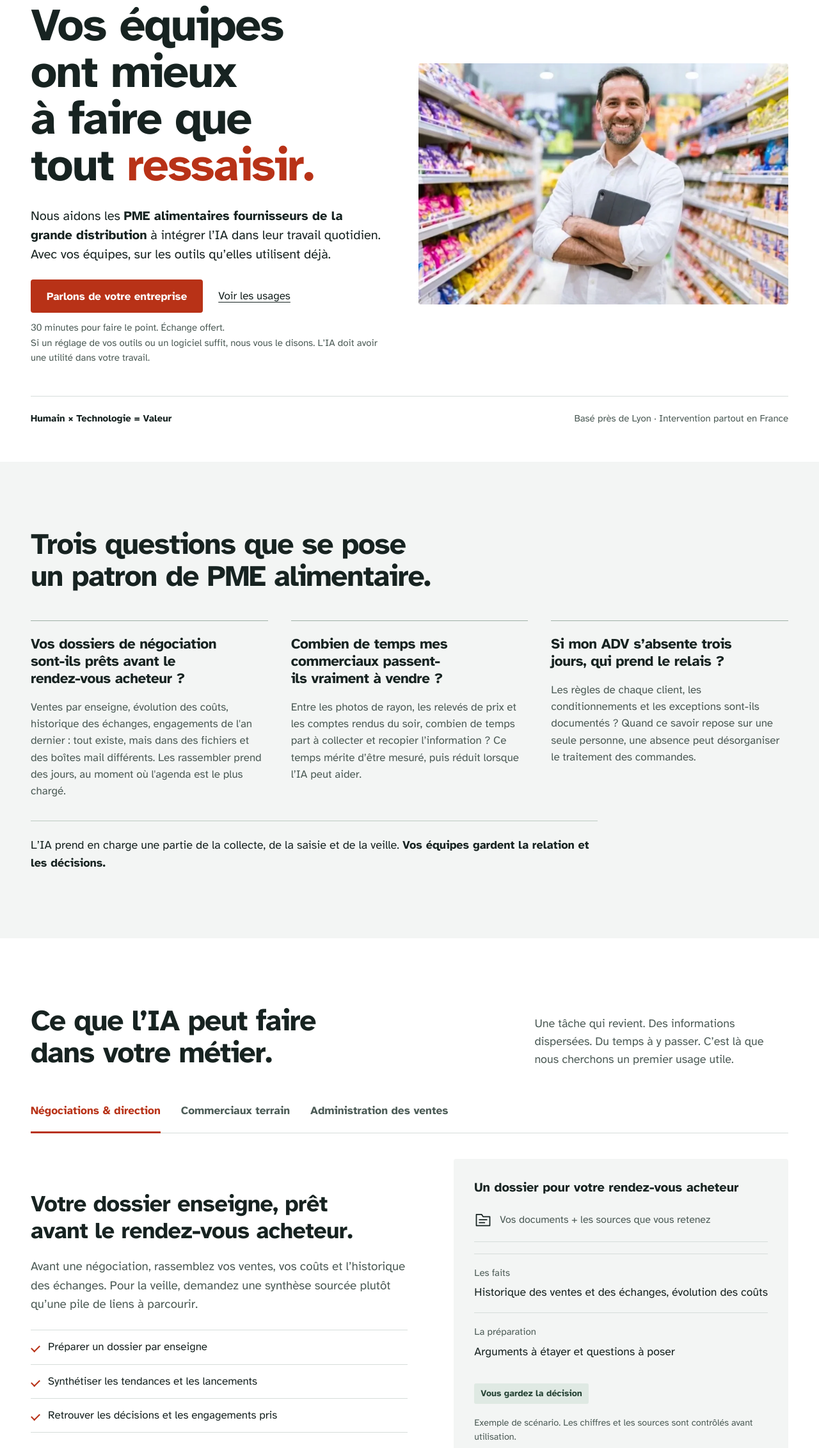
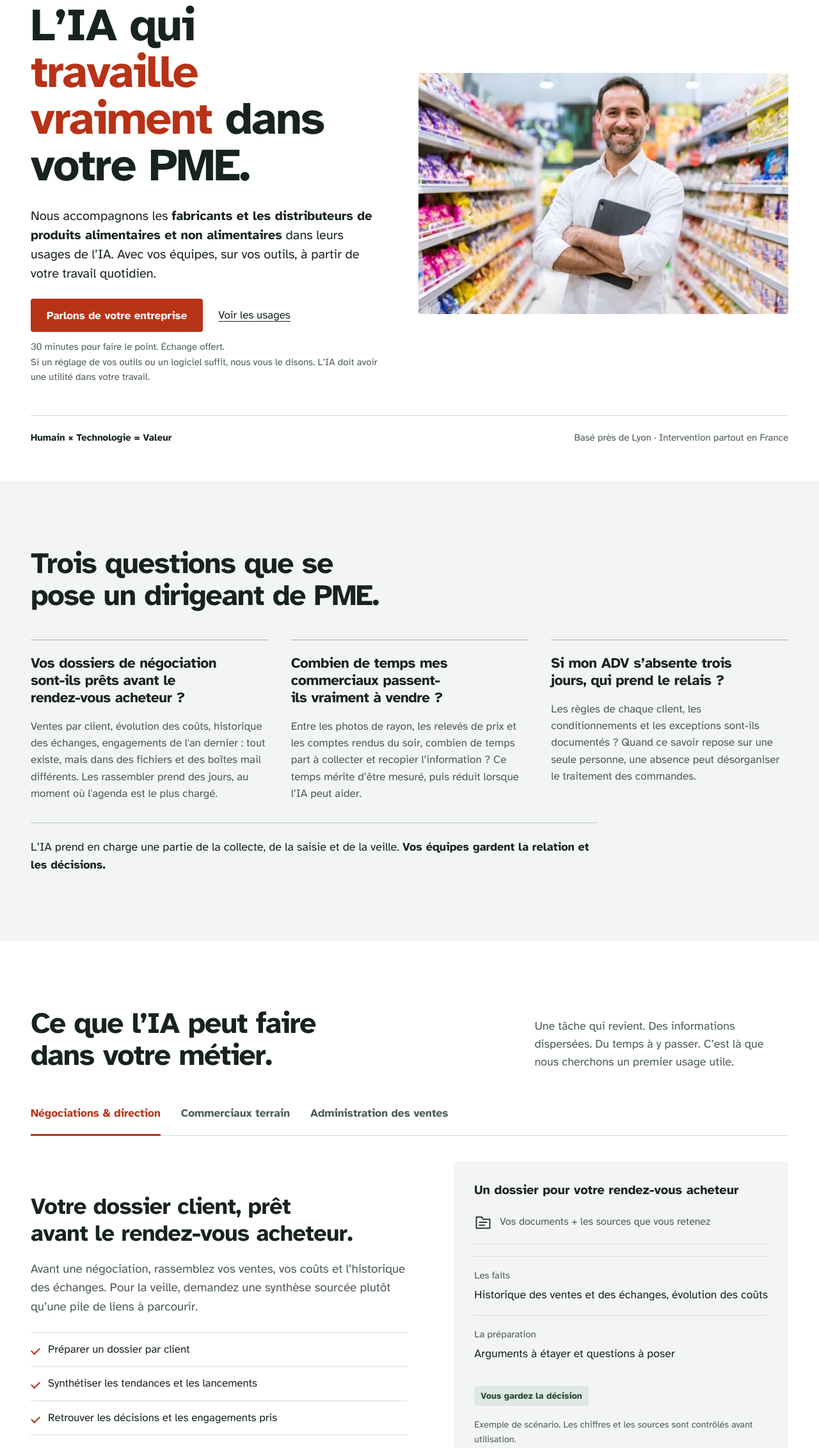
Before and after one commit to artru-consulting/IA-PME-ALIMENTAIRE-FRANCE-, a plain HTML site: page index.html in a window 1280 px wide. Shown: the part 156-2420 px from the top of the page at 64% size. Drawn offline with Linux system fonts and the light colour scheme.

Commit message:
Ouvrir Claudets aux fabricants et distributeurs alimentaires et non alimentaires
Nouvelle accroche : L’IA qui travaille vraiment dans votre PME. Positionnement alimentaire et non alimentaire, dossiers présentés par client et métadonnées cohérentes. Tarifs et témoignages conservés.

```diff
--- a/index.html
+++ b/index.html
@@ -3,8 +3,8 @@
 <head>
 <meta charset="utf-8">
 <meta name="viewport" content="width=device-width,initial-scale=1">
-<title>Claudets.fr : IA pour les PME alimentaires</title>
-<meta name="description" content="Claudets accompagne les PME alimentaires fournisseurs de la grande distribution dans leurs usages de l’IA. Pierre Artru et une équipe d’experts indépendants, avec vos équipes et sur vos outils.">
+<title>Claudets.fr : IA pour les PME, fabricants et distributeurs</title>
+<meta name="description" content="Claudets accompagne les PME, fabricants et distributeurs de produits alimentaires et non alimentaires, dans leurs usages de l’IA au quotidien.">
 <meta name="robots" content="noindex, nofollow">
 <meta name="theme-color" content="#172321">
 <meta name="color-scheme" content="light">
@@ -13,8 +13,8 @@
 <link rel="preload" href="assets/fonts/atkinson-hyperlegible-latin-700-normal.woff2" as="font" type="font/woff2" crossorigin>
 <meta property="og:type" content="website">
 <meta property="og:site_name" content="Claudets.fr">
-<meta property="og:title" content="Claudets.fr : Vos équipes ont mieux à faire que tout ressaisir.">
-<meta property="og:description" content="L’IA au service des PME françaises. Pierre Artru et une équipe d’experts indépendants. Des usages construits avec vos équipes, sur vos outils.">
+<meta property="og:title" content="Claudets.fr : L’IA qui travaille vraiment dans votre PME.">
+<meta property="og:description" content="Fabricants et distributeurs de produits alimentaires et non alimentaires : des usages de l’IA construits avec vos équipes, sur vos outils.">
 <meta property="og:url" content="https://artru-consulting.github.io/IA-PME-ALIMENTAIRE-FRANCE-/">
 <meta property="og:locale" content="fr_FR">
 <style>
@@ -107,8 +107,8 @@
   <div class="wrap">
    <div class="hero-grid">
     <div class="hero-copy">
-     <h1 id="titre">Vos équipes ont mieux à faire que tout <em>ressaisir.</em></h1>
-     <p class="hero-lead">Nous aidons les <strong>PME alimentaires fournisseurs de la grande distribution</strong> à intégrer l’IA dans leur travail quotidien. Avec vos équipes, sur les outils qu’elles utilisent déjà.</p>
+     <h1 id="titre">L’IA qui <em>travaille vraiment</em> dans votre PME.</h1>
+     <p class="hero-lead">Nous accompagnons les <strong>fabricants et les distributeurs de produits alimentaires et non alimentaires</strong> dans leurs usages de l’IA. Avec vos équipes, sur vos outils, à partir de votre travail quotidien.</p>
      <div class="hero-actions"><a class="button" href="#contact" data-rendez-vous rel="noopener">Parlons de votre entreprise</a><a class="text-link" href="#avant-apres">Voir les usages</a></div>
      <p class="hero-note">30 minutes pour faire le point. Échange offert.<br>Si un réglage de vos outils ou un logiciel suffit, nous vous le disons. L’IA doit avoir une utilité dans votre travail.</p>
     </div>
@@ -121,9 +121,9 @@
  </section>
  <section class="section business" aria-labelledby="questions-patron">
   <div class="wrap">
-   <h2 id="questions-patron">Trois questions que se pose un patron de PME alimentaire.</h2>
+   <h2 id="questions-patron">Trois questions que se pose un dirigeant de PME.</h2>
    <div class="business-questions">
-    <div><h3>Vos dossiers de négociation sont-ils prêts avant le rendez-vous acheteur&nbsp;?</h3><p>Ventes par enseigne, évolution des coûts, historique des échanges, engagements de l'an dernier : tout existe, mais dans des fichiers et des boîtes mail différents. Les rassembler prend des jours, au moment où l'agenda est le plus chargé.</p></div>
+    <div><h3>Vos dossiers de négociation sont-ils prêts avant le rendez-vous acheteur&nbsp;?</h3><p>Ventes par client, évolution des coûts, historique des échanges, engagements de l'an dernier : tout existe, mais dans des fichiers et des boîtes mail différents. Les rassembler prend des jours, au moment où l'agenda est le plus chargé.</p></div>
     <div><h3>Combien de temps mes commerciaux passent-ils vraiment à vendre&nbsp;?</h3><p>Entre les photos de rayon, les relevés de prix et les comptes rendus du soir, combien de temps part à collecter et recopier l’information&nbsp;? Ce temps mérite d’être mesuré, puis réduit lorsque l’IA peut aider.</p></div>
     <div><h3>Si mon ADV s’absente trois jours, qui prend le relais&nbsp;?</h3><p>Les règles de chaque client, les conditionnements et les exceptions sont-ils documentés&nbsp;? Quand ce savoir repose sur une seule personne, une absence peut désorganiser le traitement des commandes.</p></div>
    </div>
@@ -135,7 +135,7 @@
    <div class="usages-top"><h2 id="usages">Ce que l’IA peut faire<br>dans votre métier.</h2><p>Une tâche qui revient. Des informations dispersées. Du temps à y passer. C’est là que nous cherchons un premier usage utile.</p></div>
    <div class="tabs" aria-label="Choisir un usage"><a id="tab-marketing" href="#usage-marketing">Négociations &amp; direction</a><a id="tab-commercial" href="#usage-commercial">Commerciaux terrain</a><a id="tab-adv" href="#usage-adv">Administration des ventes</a></div>
    <div class="tab-panel" id="usage-marketing" aria-labelledby="tab-marketing">
-    <div class="use-copy"><h3>Votre dossier enseigne, prêt avant le rendez-vous acheteur.</h3><p>Avant une négociation, rassemblez vos ventes, vos coûts et l’historique des échanges. Pour la veille, demandez une synthèse sourcée plutôt qu’une pile de liens à parcourir.</p><ul class="use-list"><li>Préparer un dossier par enseigne</li><li>Synthétiser les tendances et les lancements</li><li>Retrouver les décisions et les engagements pris</li></ul></div>
+    <div class="use-copy"><h3>Votre dossier client, prêt avant le rendez-vous acheteur.</h3><p>Avant une négociation, rassemblez vos ventes, vos coûts et l’historique des échanges. Pour la veille, demandez une synthèse sourcée plutôt qu’une pile de liens à parcourir.</p><ul class="use-list"><li>Préparer un dossier par client</li><li>Synthétiser les tendances et les lancements</li><li>Retrouver les décisions et les engagements pris</li></ul></div>
     <div class="work-sample" aria-label="Exemple de dossier pour un rendez-vous acheteur">
      <h4>Un dossier pour votre rendez-vous acheteur</h4><div class="sample-source"><svg viewBox="0 0 24 24" aria-hidden="true"><path d="M3 5h7l2 3h9v12H3zM7 12h10M7 16h7"/></svg><span>Vos documents + les sources que vous retenez</span></div>
      <dl><div class="sample-row"><dt>Les faits</dt><dd>Historique des ventes et des échanges, évolution des coûts</dd></div><div class="sample-row"><dt>La préparation</dt><dd>Arguments à étayer et questions à poser</dd></div></dl>
@@ -233,10 +233,10 @@
     <details><summary>Nous utilisons déjà Copilot. Est-ce que ça fonctionne&nbsp;?</summary><p>Oui. Si vos équipes travaillent dans Outlook, Teams et Excel, Copilot est souvent un bon point de départ. Le diagnostic vérifie ce que votre abonnement Microsoft permet déjà. Si un usage demande un autre outil, nous vous le disons avec son coût. La décision vous revient.</p></details>
     <details><summary>Notre groupe ou notre informatique nous impose ses outils. Comment faites-vous&nbsp;?</summary><p>Nous travaillons dans ce cadre. Le diagnostic part des outils autorisés chez vous. Nous ne proposons un autre outil que si l'usage le justifie, et toujours avec l'accord de votre informatique.</p></details>
     <details><summary>Notre service informatique doit-il être impliqué&nbsp;?</summary><p>Oui, dès le départ. Nous lui présentons les usages envisagés, les données concernées et les accès nécessaires. Il valide avant tout essai. Nous apportons la méthode métier, il garde la maîtrise de votre système.</p></details>
-    <details><summary>Et notre ERP, l'EDI avec les enseignes&nbsp;?</summary><p>Les premiers usages fonctionnent à côté de vos logiciels : lire une commande, préparer un compte rendu, rassembler un dossier. Si un lien avec votre ERP devient utile, nous le chiffrons après le diagnostic, avec votre informatique ou votre intégrateur.</p></details>
+    <details><summary>Et notre ERP, l'EDI avec nos clients&nbsp;?</summary><p>Les premiers usages fonctionnent à côté de vos logiciels : lire une commande, préparer un compte rendu, rassembler un dossier. Si un lien avec votre ERP devient utile, nous le chiffrons après le diagnostic, avec votre informatique ou votre intégrateur.</p></details>
     <details><summary>Est-ce que cela risque de perturber ce qui fonctionne déjà&nbsp;?</summary><p>Les premiers essais se font à côté de votre fonctionnement habituel, sur des cas réels. Nous vérifions les réponses et les erreurs avant toute mise en service. Vous et votre informatique validez le passage à l’usage quotidien et la façon de revenir au fonctionnement précédent si nécessaire.</p></details>
     <details><summary>Et si nous souhaitons continuer sans vous&nbsp;?</summary><p>Les comptes sont au nom de votre entreprise. Vous gardez la maîtrise des accès et pouvez les retirer. Nous vous remettons la documentation, les réglages et les développements réalisés pour votre projet, dans les conditions prévues au devis. Votre équipe ou un autre prestataire peut reprendre la suite.</p></details>
-    <details><summary>Nos tarifs et nos conditions commerciales sont confidentiels. Comment fait-on&nbsp;?</summary><p>Vos conditions négociées avec les enseignes font partie des données que nous traitons avec le plus de précaution. Avant tout essai, nous décidons quelles données peuvent être utilisées, par qui et dans quel outil. Nous vérifions les réglages, l’utilisation éventuelle des données pour entraîner les modèles, leur durée de conservation et l’hébergement selon la solution retenue. Les engagements et validations nécessaires sont cadrés avant l’installation.</p></details>
+    <details><summary>Nos tarifs et nos conditions commerciales sont confidentiels. Comment fait-on&nbsp;?</summary><p>Vos conditions négociées avec vos clients font partie des données que nous traitons avec le plus de précaution. Avant tout essai, nous décidons quelles données peuvent être utilisées, par qui et dans quel outil. Nous vérifions les réglages, l’utilisation éventuelle des données pour entraîner les modèles, leur durée de conservation et l’hébergement selon la solution retenue. Les engagements et validations nécessaires sont cadrés avant l’installation.</p></details>
     <details><summary>Et si mes équipes ne sont pas à l'aise avec l'IA&nbsp;?</summary><p>Nous commençons sur leurs tâches, à leur rythme. L’objectif est de leur rendre un service concret et de leur apprendre à vérifier le résultat. Une photo, un document ou un message vocal peuvent suffire pour un premier essai.</p></details>
     <details><summary>Combien de temps allons-nous gagner&nbsp;?</summary><p>Nous ne vous donnons pas de chiffre avant d’avoir regardé votre travail. Nous mesurons les temps de départ, fixons un objectif, puis comparons. Si une tâche ne se prête pas à l’IA, nous vous le disons.</p></details>
    </div>
```
